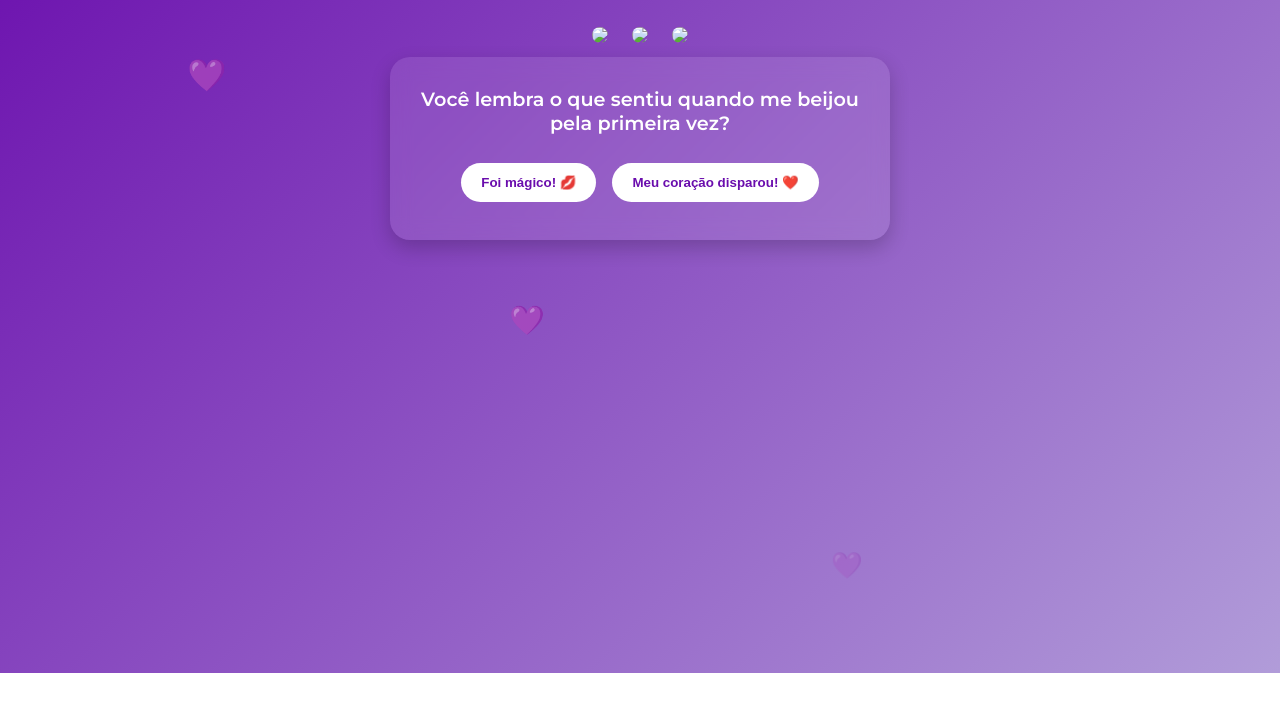
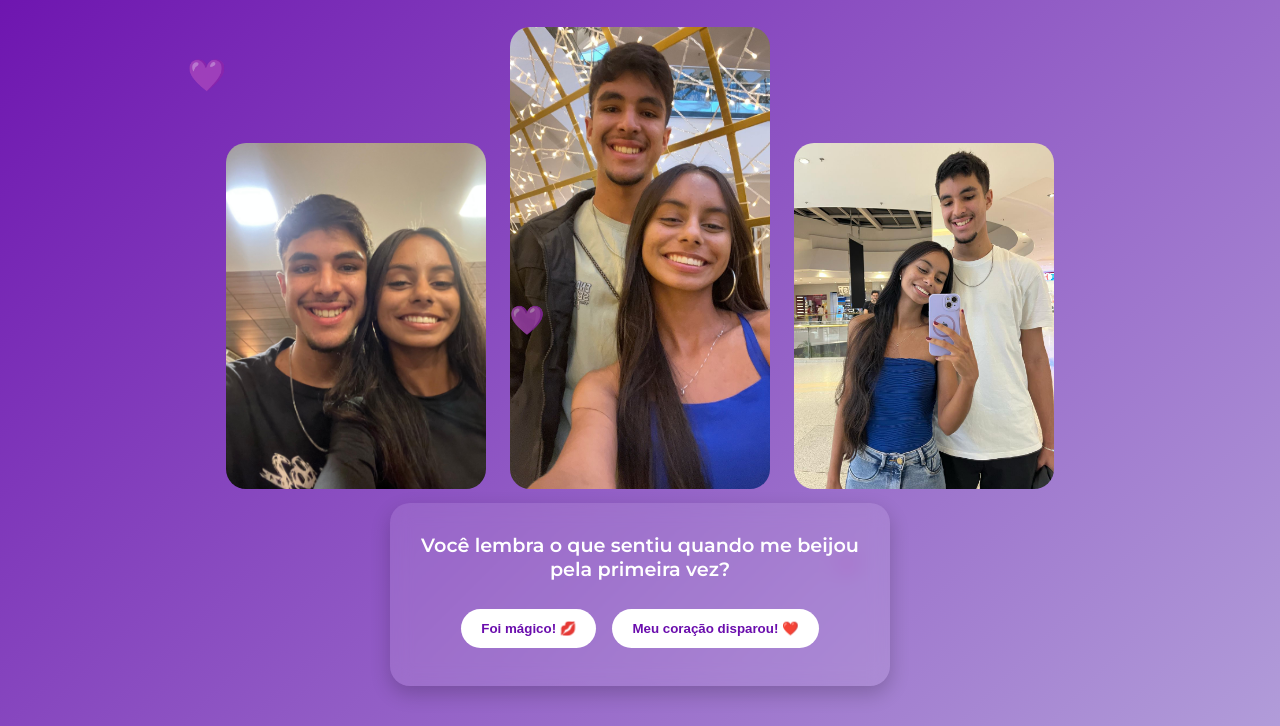
Before and after one commit to Diggoul/site-acaba, a plain HTML site: page index.html in a window 1280 px wide. Shown: the part 127-853 px from the top of the page. Before the commit the page ends 800 px from the top, so only its background shows below. Drawn offline with Linux system fonts and the light colour scheme.

Commit message:
Update index.html

```diff
--- a/index.html
+++ b/index.html
@@ -148,9 +148,9 @@
   <h1>Feliz Dia dos Namorados 💜</h1>
 
   <div class="fotos-diretas">
-  <img src="imagens≠imagem1 (3).JPG" style="width:260px;height:auto;border-radius:20px;margin:10px;">
-  <img src="imagens≠imagem2.JPG" style="width:260px;height:auto;border-radius:20px;margin:10px;">
-  <img src="imagens≠imagem3.JPG" style="width:260px;height:auto;border-radius:20px;margin:10px;">
+  <img src="imagens/imagem1 (3).JPG" style="width:260px;height:auto;border-radius:20px;margin:10px;">
+  <img src="imagens/imagem2.JPG" style="width:260px;height:auto;border-radius:20px;margin:10px;">
+  <img src="imagens/imagem3.JPG" style="width:260px;height:auto;border-radius:20px;margin:10px;">
 </div>
   </div>
 
```
